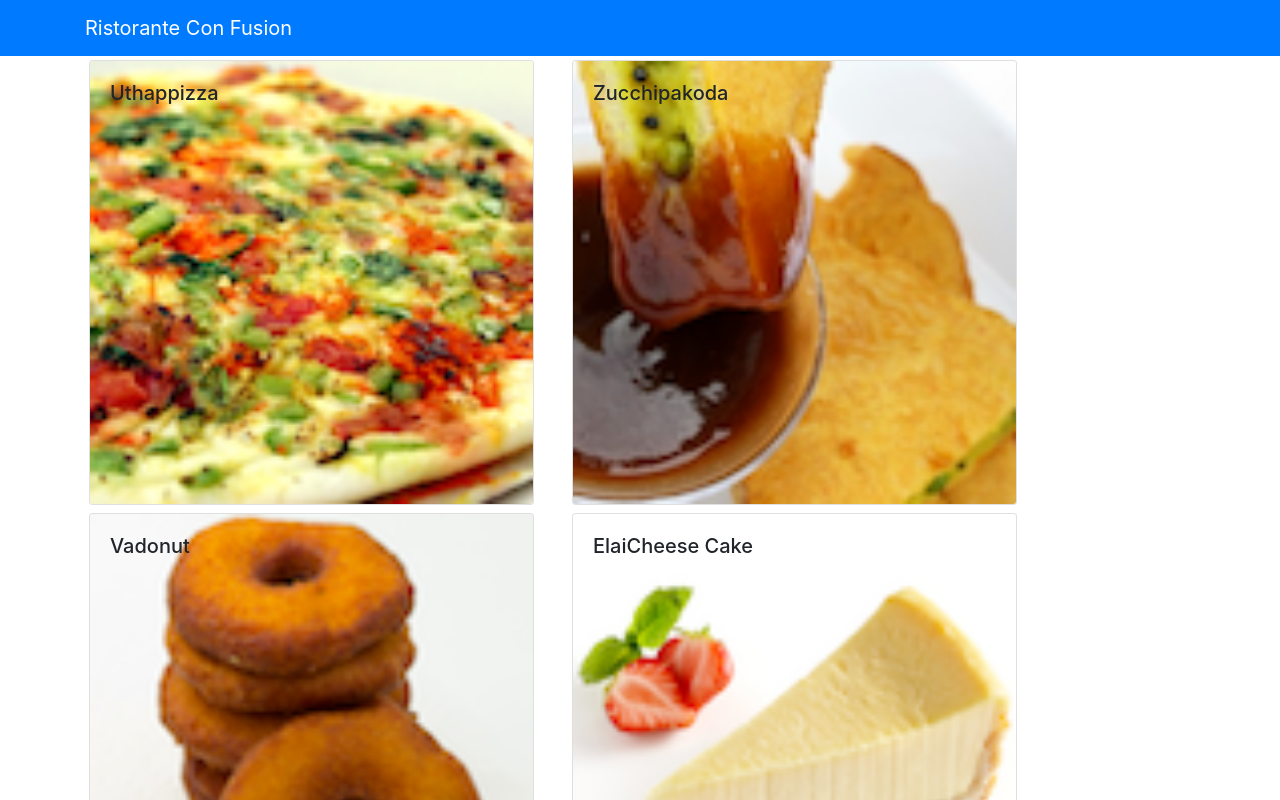
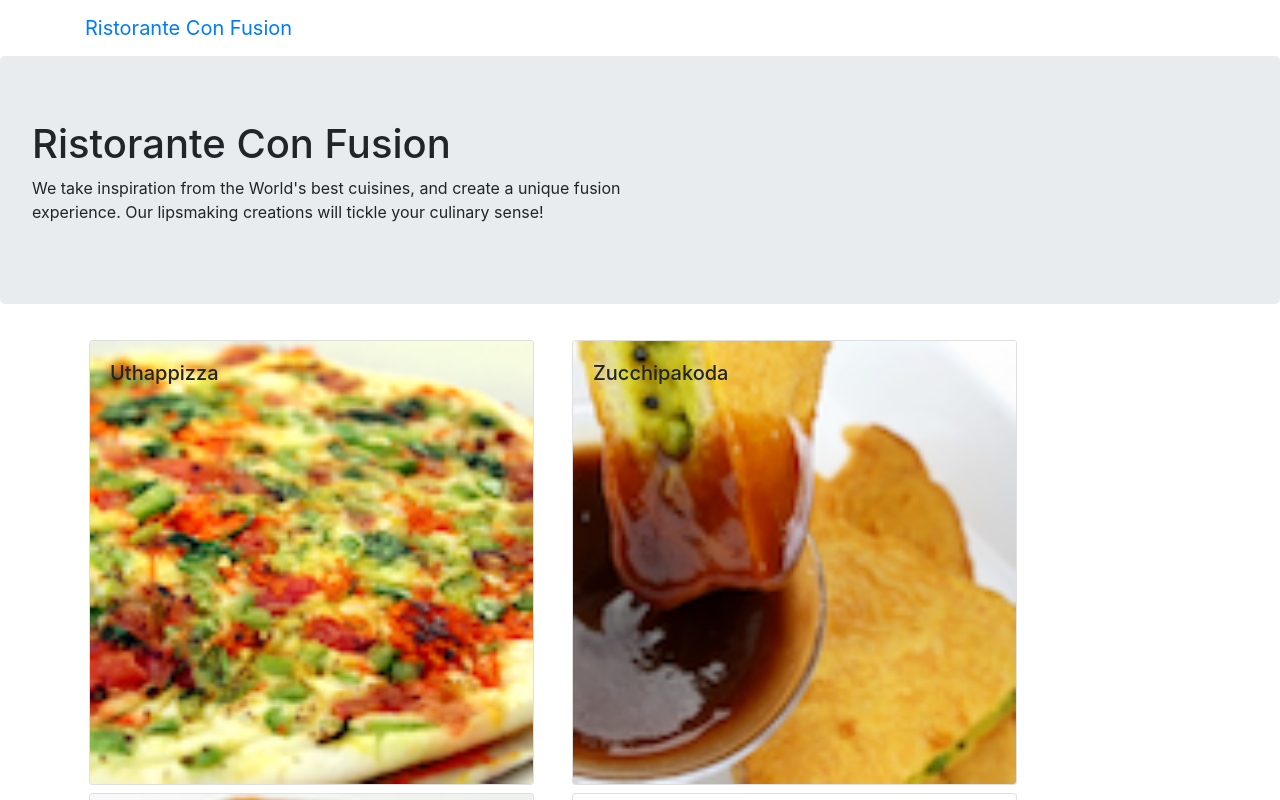
Before and after one commit to vitran96/react-coursera, a React (Create React App) app in the folder confusion/: page / in a window 1280 px wide. Shown: the top 800 px of the page. Built offline with nearby package versions, Linux system fonts and the light colour scheme.

Commit message:
add header component

```diff
--- a/confusion/package.json
+++ b/confusion/package.json
@@ -7,6 +7,8 @@
     "@testing-library/react": "^11.1.0",
     "@testing-library/user-event": "^12.1.10",
     "bootstrap": "^4.6.0",
+    "bootstrap-social": "^5.1.1",
+    "font-awesome": "^4.7.0",
     "react": "^17.0.2",
     "react-dom": "^17.0.2",
     "react-popper": "^2.2.5",
--- /dev/null
+++ b/confusion/src/components/HeaderComponent.js
@@ -0,0 +1,24 @@
+import React from 'react';
+import { Navbar, NavbarBrand, Jumbotron } from 'reactstrap';
+
+function Header() {
+  return (
+    <>
+      <Navbar>
+        <div className="container">
+          <NavbarBrand href="/">Ristorante Con Fusion</NavbarBrand>
+        </div>
+      </Navbar>
+      <Jumbotron>
+        <div className="row row-header">
+          <div className="col-12 col-sm-6">
+            <h1>Ristorante Con Fusion</h1>
+            <p>We take inspiration from the World's best cuisines, and create a unique fusion experience. Our lipsmaking creations will tickle your culinary sense!</p>
+          </div>
+        </div>
+      </Jumbotron>
+    </>
+  );
+}
+
+export default Header;
--- a/confusion/src/components/MainComponent.js
+++ b/confusion/src/components/MainComponent.js
@@ -1,8 +1,8 @@
 import { useState } from 'react';
-import { Navbar, NavbarBrand } from 'reactstrap';
+import { DISHES } from '../shared/dishes';
 import Menu from './MenuComponent';
 import DishDetail from './DishDetailComponent';
-import { DISHES } from '../shared/dishes';
+import Header from './HeaderComponent';
 
 function Main() {
   const [dishes] = useState(DISHES);
@@ -12,11 +12,7 @@ function Main() {
 
   return (
     <div className="App">
-      <Navbar dark color="primary">
-        <div className="container">
-          <NavbarBrand href="/">Ristorante Con Fusion</NavbarBrand>
-        </div>
-      </Navbar>
+      <Header/>
       <Menu dishes={dishes}
         onClick={(dishId) => setSelectedDishId(dishId)} />
       <DishDetail dish={selectedDish} />
--- a/confusion/src/index.js
+++ b/confusion/src/index.js
@@ -1,6 +1,8 @@
 import React from 'react';
 import ReactDOM from 'react-dom';
 import 'bootstrap/dist/css/bootstrap.min.css';
+import 'font-awesome/css/font-awesome.min.css';
+import 'bootstrap-social/bootstrap-social.css';
 import './index.css';
 import App from './App';
 import reportWebVitals from './reportWebVitals';
```
Also changed, not shown: 1 other file (tests, documents, lock files or other folders).
